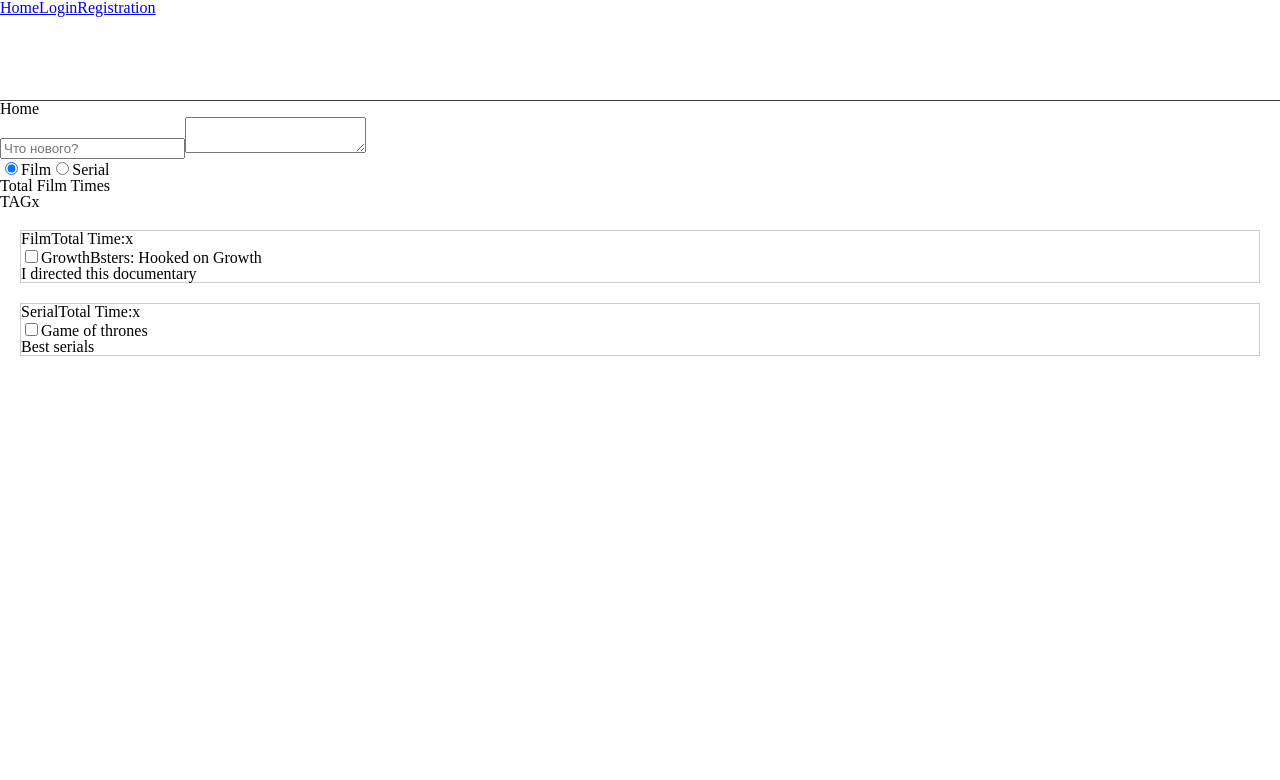
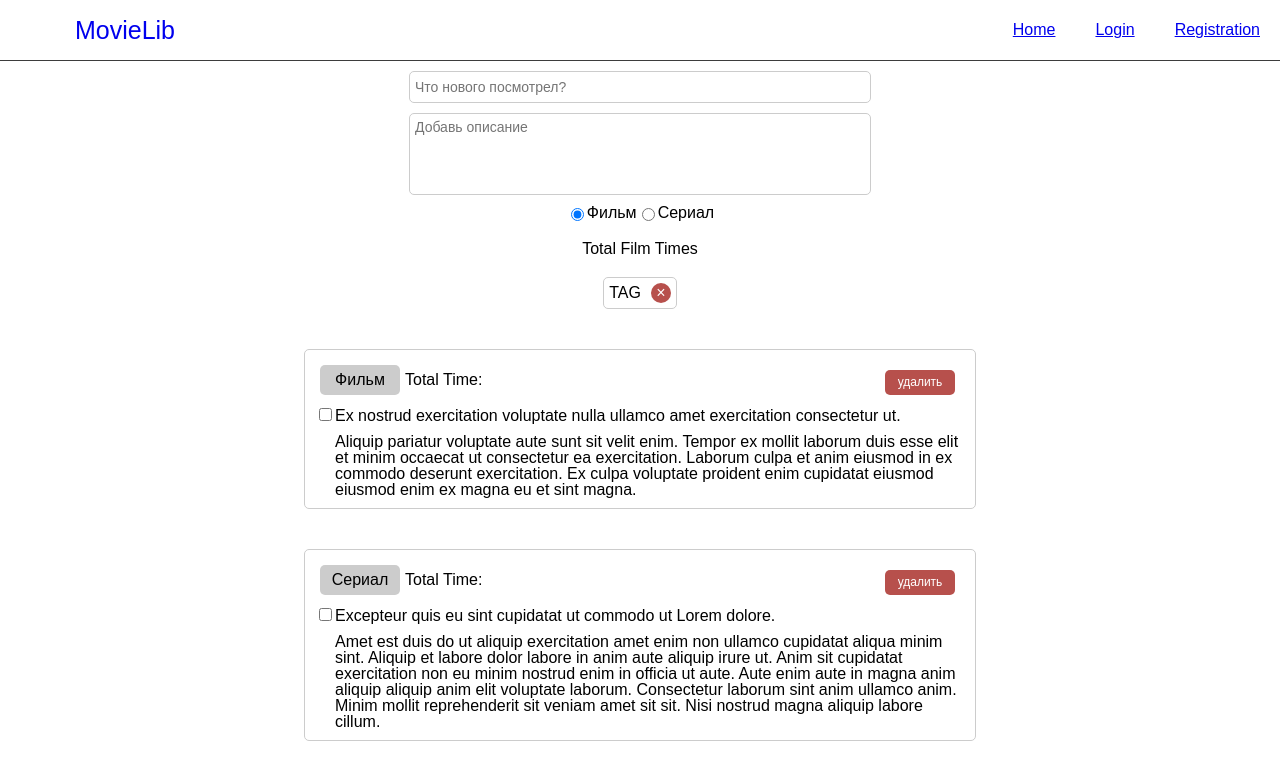
Before and after one commit to allks/jc-movieLib, a Vue app: page /#/ in a window 1280 px wide. Shown: the top 780 px of the page. Built offline with nearby package versions, Linux system fonts and the light colour scheme.

Commit message:
modified styles

```diff
--- a/src/App.vue
+++ b/src/App.vue
@@ -4,7 +4,7 @@
       .navbar
         .container
           .navbar-content
-            router-link.header-logo(to="/")
+            router-link.header-logo(to="/") MovieLib
             .button-burger(
               @click="menuShow = !menuShow"
             )
@@ -41,17 +41,36 @@ export default {
 <style lang="scss">
 @import './assets/styles/common/reset.scss';
 
+body{
+  font-family: Arial, serif;
+}
+
 .header{
   border-bottom: 1px solid #3d3d3d;
-  height: 100px;
 }
 
 .navbar-content{
   display: flex;
+  height: 60px;
+  justify-content: space-between;
+}
+
+.header-logo{
+  width: 250px;
+  line-height: 60px;
+  text-align: center;
+  text-decoration: none;
+  font-size: 25px;
 }
 
 .navbar-list{
   display: flex;
+  height: 60px;
+  line-height: 60px;
+}
+
+.navbar-item{
+  margin: 0 20px;
 }
 
 </style>
--- a/src/components/pages/Home.vue
+++ b/src/components/pages/Home.vue
@@ -2,50 +2,53 @@
   .content-wrapper
     section
       .container
-        h1 Home
+        .task-wrapper
           input(
+            v-model="taskTitle"
             type="text"
-          placeholder="Что нового?"
-          v-model="taskTitle"
+            class="task-title"
+            placeholder="Что нового посмотрел?"
             @keyup.enter="newTask"
           )
           textarea(
+            v-model="taskDescription"
             type="text"
-          v-model="taskDescription"
+            class="task-description"
+            placeholder="Добавь описание"
             @keyup.enter="newTask"
           )
         .option-list
           input.what-watch(
             type="radio"
             id="radioFilm"
-            value="Film"
+            value="Фильм"
             v-model="whatWatch"
           )
           label(
             for="radioFilm"
-          ) Film
+          ) Фильм
           input.what-watch(
             type="radio"
             id="radioSerial"
-            value="Serial"
+            value="Сериал"
             v-model="whatWatch"
           )
           label(
             for="radioSerial"
-          ) Serial
+          ) Сериал
         .total-time
           .total-time__film(
-            v-if="whatWatch === 'Film'"
+            v-if="whatWatch === 'Фильм'"
           )
             span Total Film Times
           .totla-time__serial(
-            v-if="whatWatch === 'Serial'"
+            v-if="whatWatch === 'Сериал'"
           )
             span Total Serial Times
         .tag-list
           .tag
             span.tag-title TAG
-            span.button-close x
+            span.btn-close &times;
     section
       .container
         .task-list
@@ -56,8 +59,8 @@
           )
             .task-item__info
               span.task-item__label {{ task.whatWatch }}
-              span Total Time:
-              span.task-item__remove x
+              span.task-item__time Total Time:
+              span.task-item__remove удалить
             .task-item__content
               .task-item__header
                 input.task-item__checkbox(
@@ -76,21 +79,21 @@ export default {
       taskTitle: '',
       taskDescription: '',
       taskId: 3,
-      whatWatch: 'Film',
+      whatWatch: 'Фильм',
       tasks: [
         {
           id: 1,
-          title: 'GrowthBsters: Hooked on Growth',
-          description: 'I directed this documentary',
-          whatWatch: 'Film',
+          title: 'Ex nostrud exercitation voluptate nulla ullamco amet exercitation consectetur ut.',
+          description: 'Aliquip pariatur voluptate aute sunt sit velit enim. Tempor ex mollit laborum duis esse elit et minim occaecat ut consectetur ea exercitation. Laborum culpa et anim eiusmod in ex commodo deserunt exercitation. Ex culpa voluptate proident enim cupidatat eiusmod eiusmod enim ex magna eu et sint magna.',
+          whatWatch: 'Фильм',
           completed: false,
           editing: false,
         },
         {
           id: 2,
-          title: 'Game of thrones',
-          description: 'Best serials',
-          whatWatch: 'Serial',
+          title: 'Excepteur quis eu sint cupidatat ut commodo ut Lorem dolore.',
+          description: 'Amet est duis do ut aliquip exercitation amet enim non ullamco cupidatat aliqua minim sint. Aliquip et labore dolor labore in anim aute aliquip irure ut. Anim sit cupidatat exercitation non eu minim nostrud enim in officia ut aute. Aute enim aute in magna anim aliquip aliquip anim elit voluptate laborum. Consectetur laborum sint anim ullamco anim. Minim mollit reprehenderit sit veniam amet sit sit. Nisi nostrud magna aliquip labore cillum.',
+          whatWatch: 'Сериал',
           completed: false,
           editing: false,
         },
@@ -119,8 +122,111 @@ export default {
 </script>
 
 <style lang="scss" scoped>
+.task-wrapper{
+  display: flex;
+  flex-direction: column;
+  align-items: center;
+  margin: 10px;
+}
+
+.task-title,
+.task-description{
+  width: 450px;
+  border-radius: 5px;
+  border: 1px solid #ccc;
+  font-family: Arial;
+  font-size: 14px;
+  padding: 5px;
+}
+
+.task-title{
+  height: 20px;
+  margin-bottom: 10px;
+}
+
+.task-description{
+  height: 70px;
+  resize: none;
+}
+
+.task-list{
+  display: flex;
+  flex-direction: column;
+  align-items: center;
+}
+
 .task-item{
   border: 1px solid #ccc;
   margin: 20px;
+  padding: 10px;
+  border-radius: 5px;
+  width: 650px;
+  &__info{
+    display: flex;
+  }
+  &__label{
+    background-color: #ccc;
+    display: inline-block;
+    min-width: 70px;
+    height: 30px;
+    border-radius: 5px;
+    margin: 5px;
+    padding: 0 5px;
+    line-height: 30px;
+    text-align: center;
+  }
+  &__time{
+    line-height: 40px;
+  }
+  &__remove{
+    margin: 10px;
+    margin-left: auto;
+    background-color: #b7504c;
+    width: 70px;
+    height: 25px;
+    border-radius: 5px;
+    text-align: center;
+    line-height: 25px;
+    font-size: 12px;
+    color: #fff;
+    cursor: pointer;
+    &:hover{
+      background-color: darken(#b7504c, 7);
+    }
+  }
+  &__header{
+    margin-bottom: 10px;
+  }
+  &__body{
+    margin-left: 20px;
+  }
+}
+
+.option-list,
+.total-time,
+.tag-list{
+  display: flex;
+  justify-content: center;
+  margin-bottom: 20px;
+}
+
+.tag{
+  border: 1px solid #ccc;
+  border-radius: 5px;
+  padding: 5px;
+  height: 20px;
+  line-height: 20px;
+}
+
+.btn-close{
+  display: inline-block;
+  background-color: #b7504c;
+  width: 20px;
+  height: 20px;
+  border-radius: 50%;
+  text-align: center;
+  color: #fff;
+  margin-left: 10px;
+  font-size: px;
 }
 </style>
```
Also changed, not shown: .eslintrc.js, 1 other file (tests, documents, lock files or other folders). Lines whose indentation alone changed are shown as unchanged.
